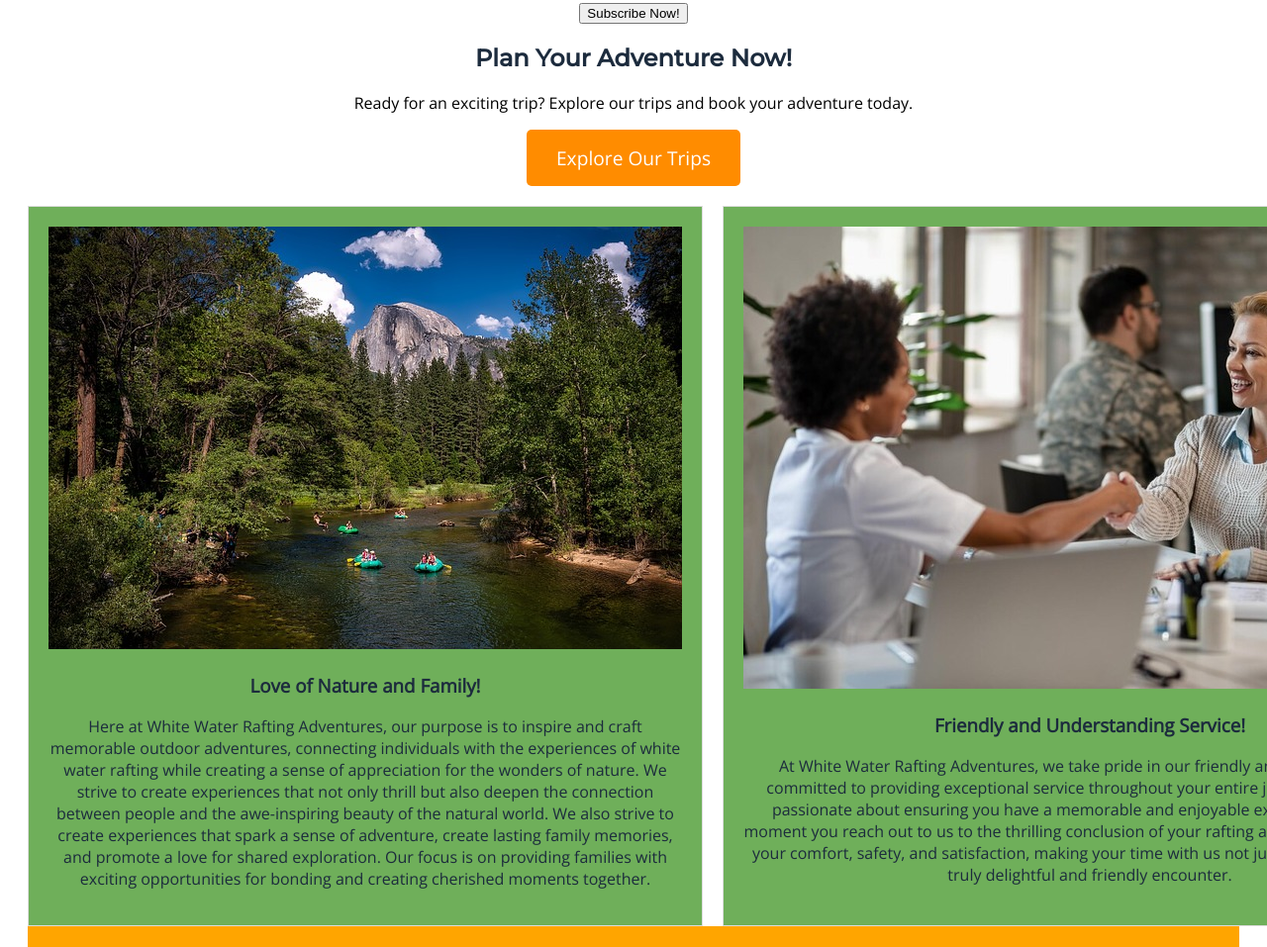
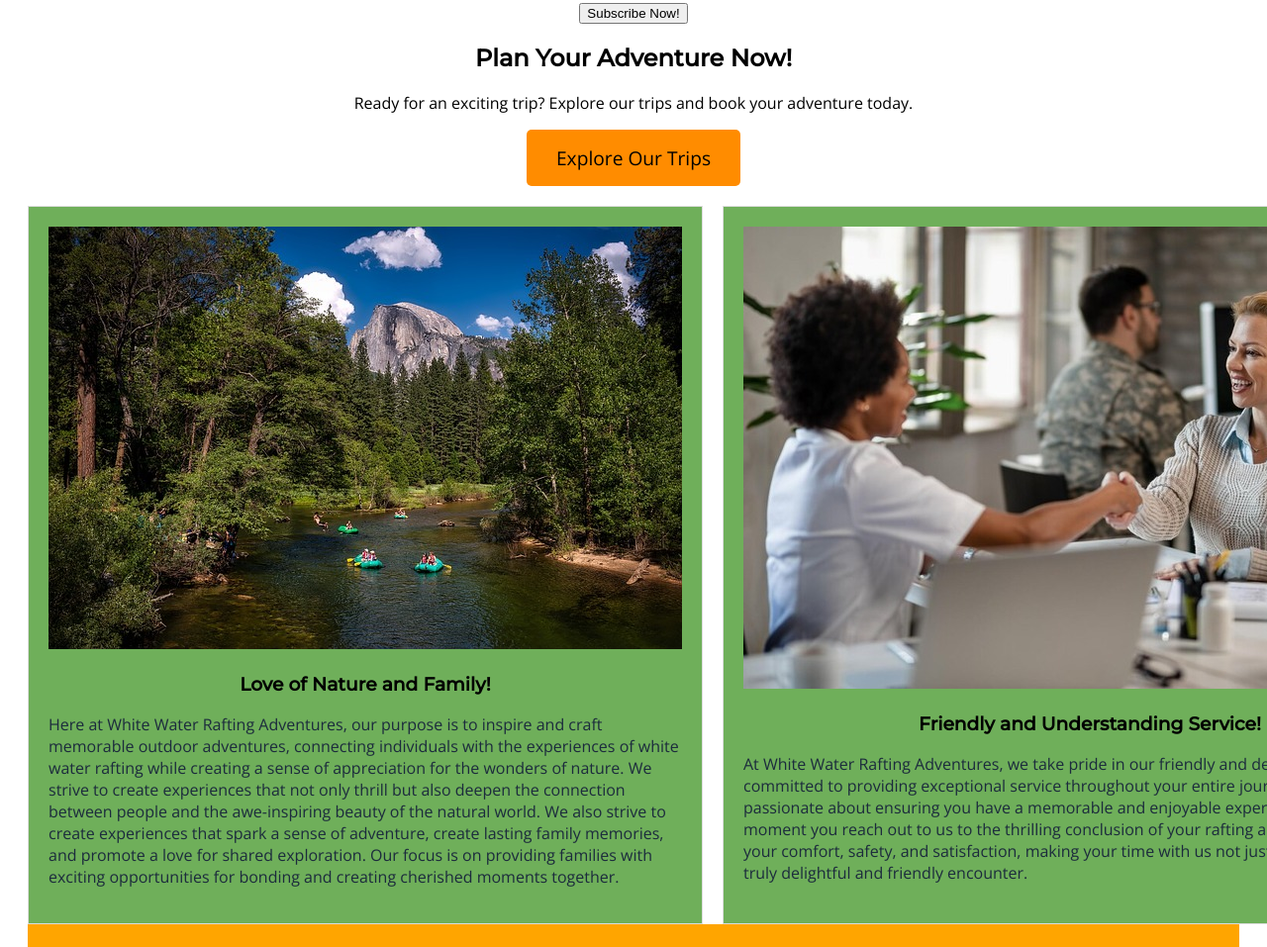
Before and after one commit to rachelhernandez/wdd130, a plain HTML site: page wwr/index.html in a window 1280 px wide. Shown: the part 1115-2072 px from the top of the page at 99% size. Drawn offline with nearby package versions, Linux system fonts and the light colour scheme.

Commit message:
CHANGE COLOR

```diff
--- a/wwr/styles/rafting.css
+++ b/wwr/styles/rafting.css
@@ -61,13 +61,12 @@ header img {
     background-color: var(--nav-hover-background-color);
 }
 
-h1, h2 {
+h1, h2, h3 {
     font-family: var(--heading-font);
     color: var(--secondary-color);
     text-align: center;
 }
 
-/* New Styles for Home Page Components */
 .hero {
     position: relative;
     width: 100%;
@@ -87,7 +86,7 @@ h1, h2 {
     left: 50%;
     transform: translateX(-50%);
     background-color: var(--accent1-color);
-    color: white;
+    color: black;
     padding: 10px;
     font-size: 2rem;
 }
@@ -119,7 +118,7 @@ h1, h2 {
     font-size: 1.2rem;
     text-decoration: none;
     background-color: var(--accent2-color);
-    color: white;
+    color: rgb(0, 0, 0);
     border-radius: 5px;
 }
 
@@ -134,12 +133,6 @@ h1, h2 {
     padding: 20px;
     background-color: var(--accent1-color);
     color: var(--secondary-color);
-    text-align: center;
-}
-
-.grid-item p {
-    margin-top: 10px;
-    text-align: center;
 }
 
 /* Additional styles for the trip descriptions */
@@ -209,3 +202,9 @@ footer img {
     width: 80px;
     height: auto;
 }
+
+/* Additional styles for the centered text */
+.call-to-action h2,
+.grid-item h3 {
+    color: black;
+}
```
